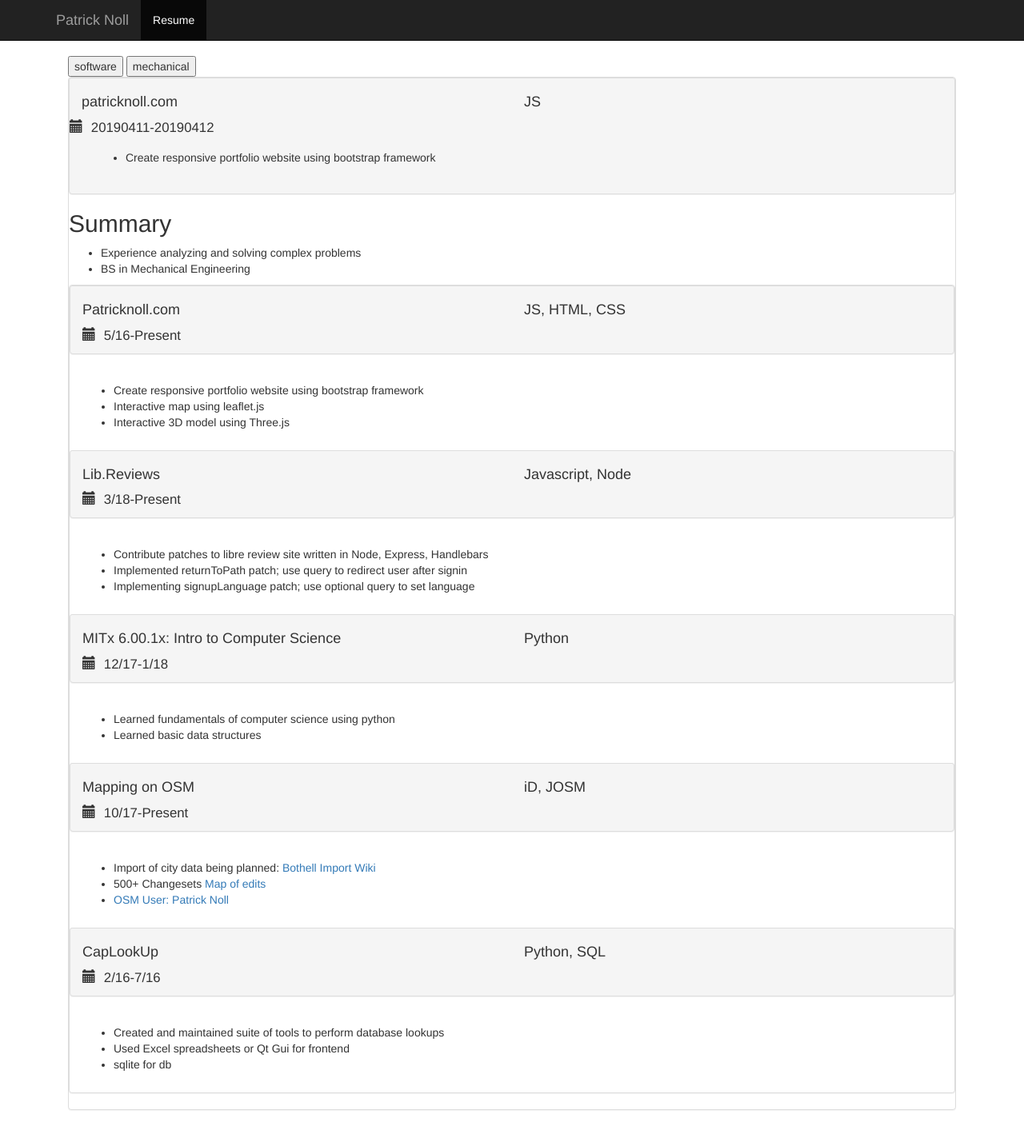
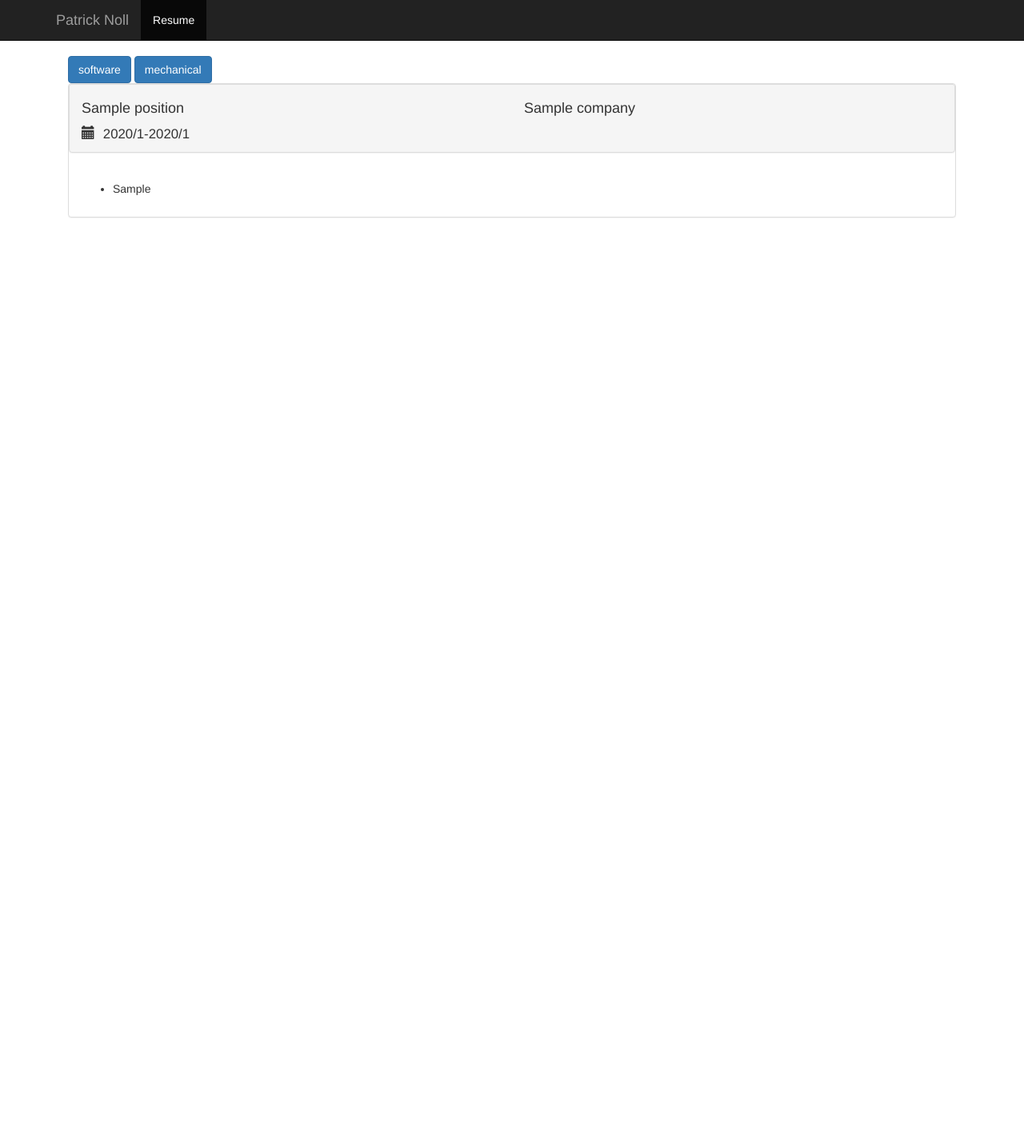
Before and after one commit to pnoll1/patricknoll.com, a Django app: page /resume in a window 1280 px wide. Shown: the whole page at 80% size. After the commit the page ends 272 px from the top, so only its background shows below. Run offline with Django 3.2, Linux system fonts and the light colour scheme; tables that the repository leaves empty hold one stand-in row (values such as "Sample post"); some libraries are stand-ins or nearby versions.

Commit message:
finished software resume and added everything for work history

```diff
--- a/home/admin.py
+++ b/home/admin.py
@@ -2,7 +2,10 @@
 from __future__ import unicode_literals
 
 from django.contrib import admin
-from .models import *
+from .models import post, technologies, responsibilities, project, position, company
 from markdownx.admin import MarkdownxModelAdmin
 
+myModels = [technologies, responsibilities, project, position, company]
+admin.site.register(myModels)
+#register models that need markdown
 admin.site.register(post,MarkdownxModelAdmin)
--- a/home/jinja2/resume.html
+++ b/home/jinja2/resume.html
@@ -51,145 +51,75 @@
     <!-- content -->
     <div class="container">
         <div class="starter-template">
-        <button type="button">software</button>
-        <button type="button">mechanical</button>
-        {% for key,value in projects.items() %}
+        <a class="btn btn-primary" href="resume?q=software" role="button">software</a>
+        <a class="btn btn-primary" href="resume?q=mechanical" role="button">mechanical</a>
         <div class="panel panel-default">
+        {% for value in projects %}
             <div class="panel panel-heading">
                 <div class="row">
                     <div class="col-sm-6">
                     <h4>{{value.name}}</h4>
                     </div>
                     <div class="col-sm-4">
-                        <h4>{{value.technologies}}</h4>
+                      <h4>
+                      {% for item in value.technologies.all() %}
+                        {{item.item}}
+                      {% endfor %}
+                      </h4>
+                    </div>
                   </div>
                     <div class="row">
                         <div class="col-sm-3 date">
-                        <span class="glyphicon glyphicon-calendar icon"></span>{{value.startdate}}-{{value.enddate}}
+                          {% if value.end_date %}
+                        <span class="glyphicon glyphicon-calendar icon"></span>{{value.start_date.year}}/{{value.start_date.month}}-{{value.end_date.year}}/{{value.end_date.month}}
+                        {% else %}
+                        <span class="glyphicon glyphicon-calendar icon"></span>{{value.start_date.year}}/{{value.start_date.month}}- {{value.end_date|replace(None, 'Present')}}
+                        {% endif %}
                     </div>
                 </div>
             </div>
             <div class="panel-body">
             <ul>
-                <li>{{value.responsibilities}}</li>
+                {% for item in value.responsibilities.all() %}
+                <li>{{item.item}}</li>
+                {% endfor %}
             </ul>
             </div>
-        </div>
+
         {% endfor %}
-            <h2>Summary</h2>
-            <ul>
-                <li>Experience analyzing and solving complex problems</li>
-                <li>BS in Mechanical Engineering</li>
-            </ul>
-            <div class="panel panel-default">
+        {% for value in position %}
             <div class="panel panel-heading">
                 <div class="row">
                     <div class="col-sm-6">
-                            <h4>Patricknoll.com</h4>
+                    <h4>{{value.name}}</h4>
                     </div>
                     <div class="col-sm-4">
-                            <h4>JS, HTML, CSS</h4>
+                      <h4>
+                      {% for item in value.company.all() %}
+                        {{item.name}}
+                      {% endfor %}
+                      </h4>
                     </div>
                   </div>
                     <div class="row">
                         <div class="col-sm-3 date">
-                            <span class="glyphicon glyphicon-calendar icon"></span>5/16-Present
+                          {% if value.end_date %}
+                        <span class="glyphicon glyphicon-calendar icon"></span>{{value.start_date.year}}/{{value.start_date.month}}-{{value.end_date.year}}/{{value.end_date.month}}
+                        {% else %}
+                        <span class="glyphicon glyphicon-calendar icon"></span>{{value.start_date.year}}/{{value.start_date.month}}- {{value.end_date|replace(None, 'Present')}}
+                        {% endif %}
                     </div>
                 </div>
             </div>
             <div class="panel-body">
             <ul>
-                    <li>Create responsive portfolio website using bootstrap framework</li>
-                    <li>Interactive map using leaflet.js</li>
-                    <li>Interactive 3D model using Three.js</li>
-                </ul>
-                </div>
-                <div class="panel panel-heading">
-                    <div class="row">
-                        <div class="col-sm-6">
-                            <h4>Lib.Reviews</h4>
-                        </div>
-                        <div class="col-sm-4">
-                            <h4>Javascript, Node</h4>
-                        </div>
-                    </div>
-                    <div class="row">
-                        <div class="col-sm-3 date">
-                            <span class="glyphicon glyphicon-calendar icon"></span>3/18-Present
-                        </div>
-                    </div>
-                </div>
-                <div class="panel-body">
-                <ul>
-                    <li>Contribute patches to libre review site written in Node, Express, Handlebars</li>
-                    <li>Implemented returnToPath patch; use query to redirect user after signin</li>
-                    <li>Implementing signupLanguage patch; use optional query to set language</li>
-                </ul>
-                </div>
-                <div class="panel panel-heading">
-                    <div class="row">
-                        <div class="col-sm-6">
-                            <h4>MITx 6.00.1x: Intro to Computer Science</h4>
-                        </div>
-                        <div class="col-sm-4">
-                            <h4>Python</h4>
-                        </div>
-                    </div>
-                    <div class="row">
-                        <div class="col-sm-3 date">
-                            <span class="glyphicon glyphicon-calendar icon"></span>12/17-1/18
-                        </div>
-                    </div>
-                </div>
-                <div class="panel-body">
-                    <ul>
-                    <li>Learned fundamentals of computer science using python</li>
-                    <li>Learned basic data structures</li>
+                {% for item in value.responsibilities.all() %}
+                <li>{{item.item}}</li>
+                {% endfor %}
             </ul>
             </div>
 
-                <div class="panel panel-heading">
-                    <div class="row">
-                        <div class="col-sm-6">
-                            <h4>Mapping on OSM</h4>
-                        </div>
-                        <div class="col-sm-4">
-                            <h4>iD, JOSM</h4>
-                        </div>
-                    </div>
-                    <div class="row">
-                        <div class="col-sm-3 date">
-                            <span class="glyphicon glyphicon-calendar icon"></span>10/17-Present
-                        </div>
-                    </div>
-                </div>
-                <div class="panel-body">
-                    <ul>
-                    <li>Import of city data being planned: <a href='https://wiki.openstreetmap.org/wiki/Bothell_import'> Bothell Import Wiki</a></li>
-                    <li>500+ Changesets<a href='map.html'> Map of edits</a></li>
-                    <li><a href="https://www.openstreetmap.org/user/patrick%20noll">OSM User: Patrick Noll</a></li>
-                </div>
-                <div class="panel panel-heading">
-                    <div class="row">
-                        <div class="col-sm-6">
-                            <h4>CapLookUp</h4>
-                        </div>
-                        <div class="col-sm-4">
-                            <h4>Python, SQL</h4>
-                        </div>
-                    </div>
-                    <div class="row">
-                        <div class="col-sm-3 date">
-                            <span class="glyphicon glyphicon-calendar icon"></span>2/16-7/16
-                        </div>
-                    </div>
-                </div>
-                <div class="panel-body">
-                    <ul>
-                    <li>Created and maintained suite of tools to perform database lookups</li>
-                    <li>Used Excel spreadsheets or Qt Gui for frontend</li>
-                    <li>sqlite for db</li>
-                    </ul>
+        {% endfor %}
         </div>
             </div>
         </div>
--- a/home/models.py
+++ b/home/models.py
@@ -5,13 +5,14 @@
 import uuid
 import datetime
 from markdownx.models import MarkdownxField
+from django.utils.timezone import now
 
 class post(models.Model):
     uuid = models.UUIDField(primary_key=True, default=uuid.uuid4, editable=False)
     slug = models.SlugField(max_length=50)
     content = models.TextField()
-    md_content = MarkdownxField()
-    date = models.DateField(default=datetime.date.today())
+    md_content = MarkdownxField(default='')
+    date = models.DateField(default= now)
 
     class Meta:
         db_table = 'posts'
@@ -19,13 +20,29 @@
 
 class technologies(models.Model):
     item = models.TextField()
+    def __str__(self):
+        return self.item
 
 class responsibilities(models.Model):
     item = models.TextField()
+    def __str__(self):
+        return self.item
 
 class project(models.Model):
     name = models.TextField()
     technologies = models.ManyToManyField(technologies)
     start_date = models.DateField()
-    end_date = models.DateField()
+    end_date = models.DateField(blank=True, null=True)
     responsibilities = models.ManyToManyField(responsibilities)
+
+class company(models.Model):
+    name = models.TextField()
+    def __str__(self):
+        return self.name
+
+class position(models.Model):
+    name = models.TextField()
+    company = models.ManyToManyField(company)
+    start_date = models.DateField()
+    end_date = models.DateField(blank=True, null=True)
+    responsibilities = models.ManyToManyField(responsibilities)
--- a/home/urls.py
+++ b/home/urls.py
@@ -1,5 +1,4 @@
 from django.conf.urls import url
-# from djgeojson.views import GeoJSONLayerView
 from . import views
 
 urlpatterns = [
--- a/home/views.py
+++ b/home/views.py
@@ -3,7 +3,7 @@
 from django.shortcuts import render
 import psycopg2
 from collections import OrderedDict
-from .models import post
+from .models import post, project, position
 import json
 import os
 
@@ -21,9 +21,9 @@
     return FileResponse(open(edits, 'rb'))
 def resume(request):
     context_resume = {}
-    project =   {'name':'patricknoll.com','technologies':'JS','startdate':'20190411','enddate':'20190412', 'responsibilities':'Create responsive portfolio website using bootstrap  framework'}
-    projects = {}
-    projects['patricknoll.com'] = project
     context_resume['static'] = '/static'
-    context_resume['projects'] = projects
+    if request.GET.get('q') == 'software':
+        context_resume['projects'] = project.objects.all()
+    else:
+        context_resume['position'] = position.objects.all()
     return render(request, 'resume.html',context_resume)
```
Lines whose indentation alone changed are shown as unchanged.
